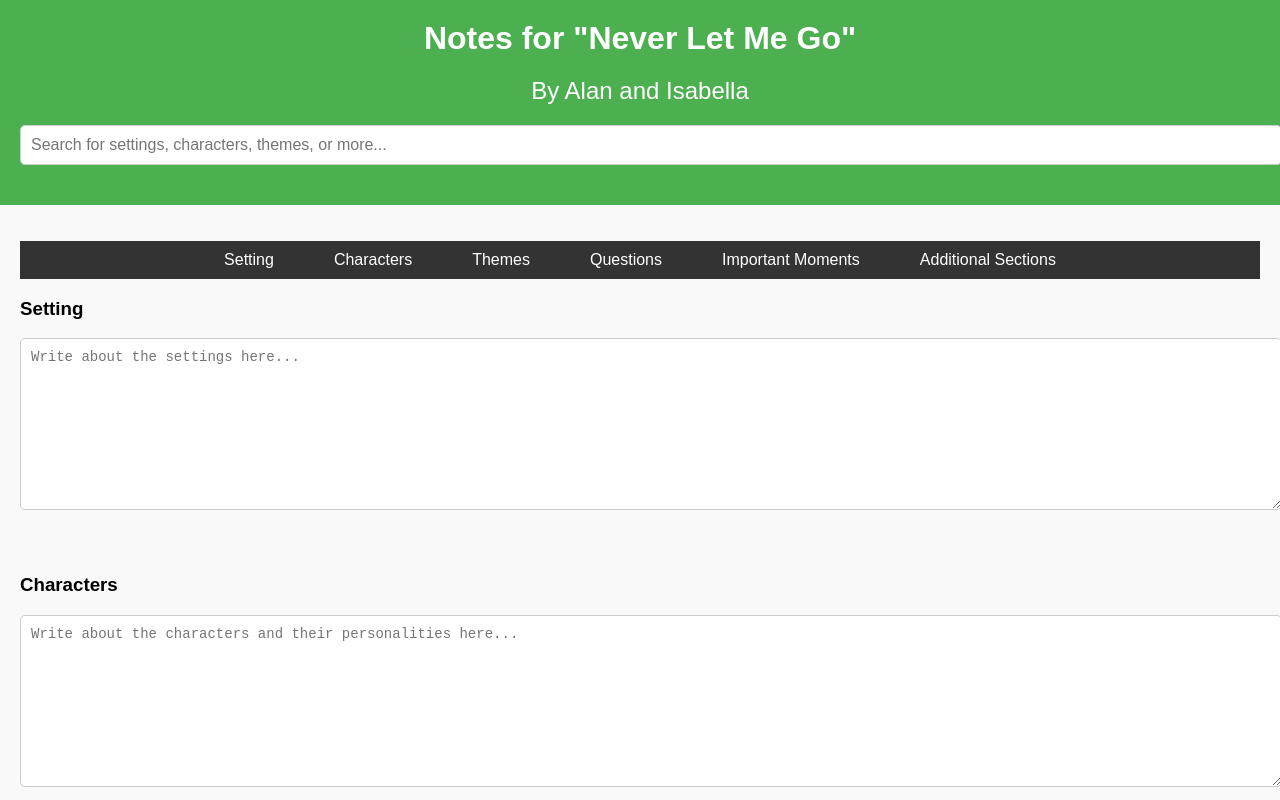
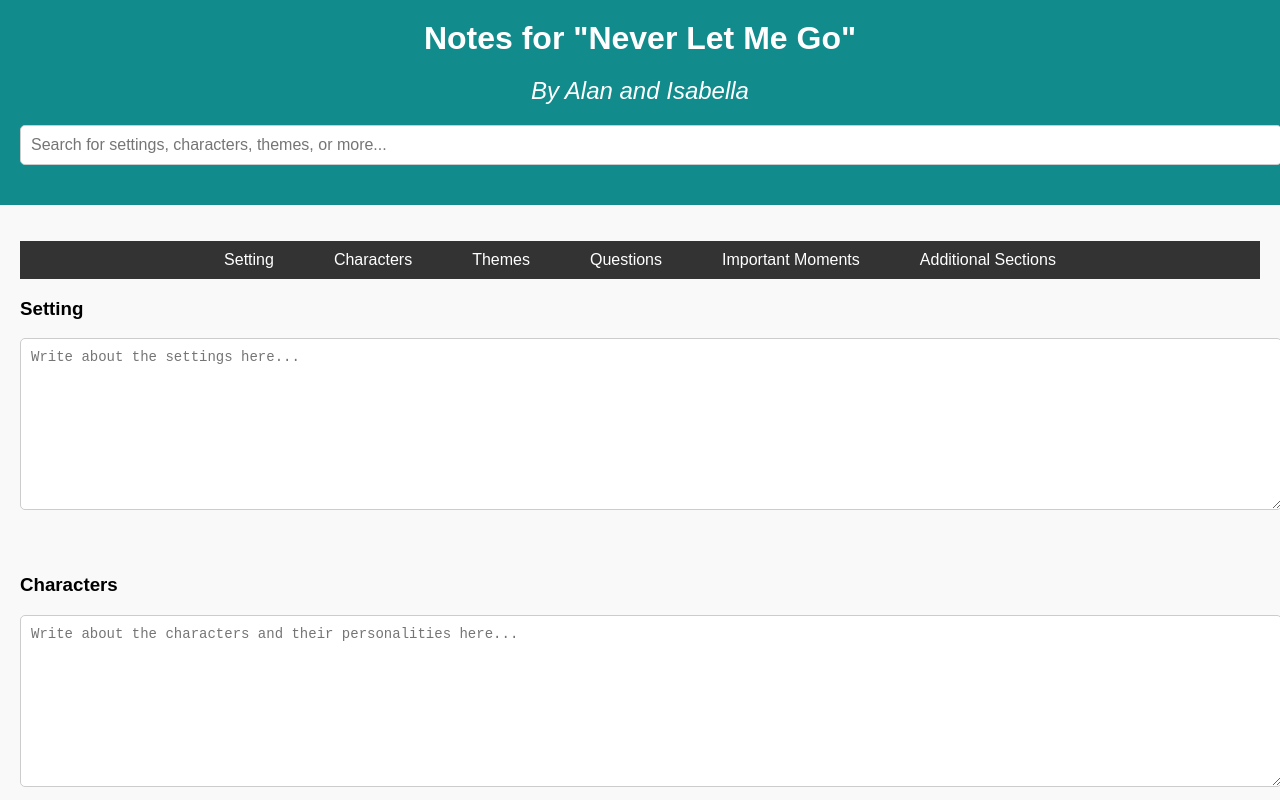
Before and after one commit to suiseireimu/-, a plain HTML site: page index.html in a window 1280 px wide. Shown: the top 800 px of the page. Drawn offline with Linux system fonts and the light colour scheme.

Commit message:
Update index.html

```diff
--- a/index.html
+++ b/index.html
@@ -16,7 +16,7 @@
     header {
       text-align: center;
       padding: 20px;
-      background-color: #4CAF50; /* Change header color here */
+      background-color: #128B8C; /* Change header color here */
       color: white;
     }
 
@@ -94,7 +94,7 @@
 <body>
   <header>
     <h1>Notes for "Never Let Me Go"</h1>
-    <h2>By Alan and Isabella</h2>
+    <h2><em>By Alan and Isabella</em></h2>
     <input id="search-bar" type="text" placeholder="Search for settings, characters, themes, or more...">
   </header>
   <main>
```
